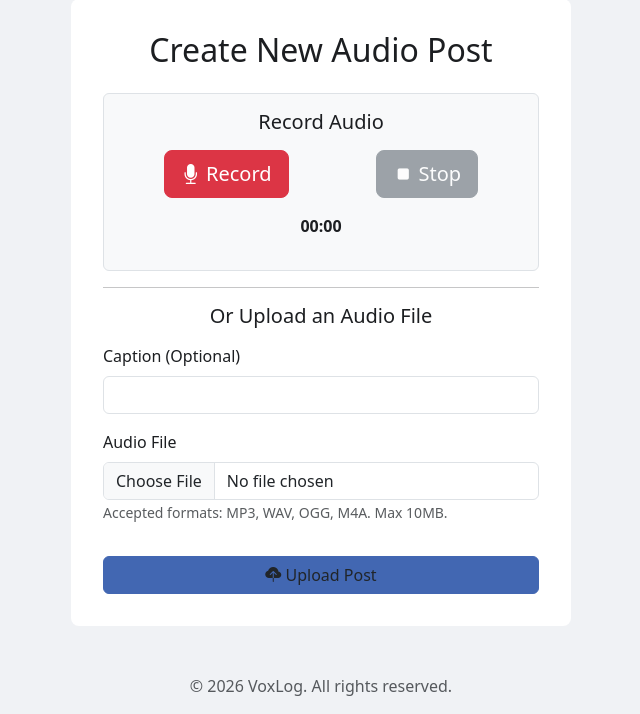
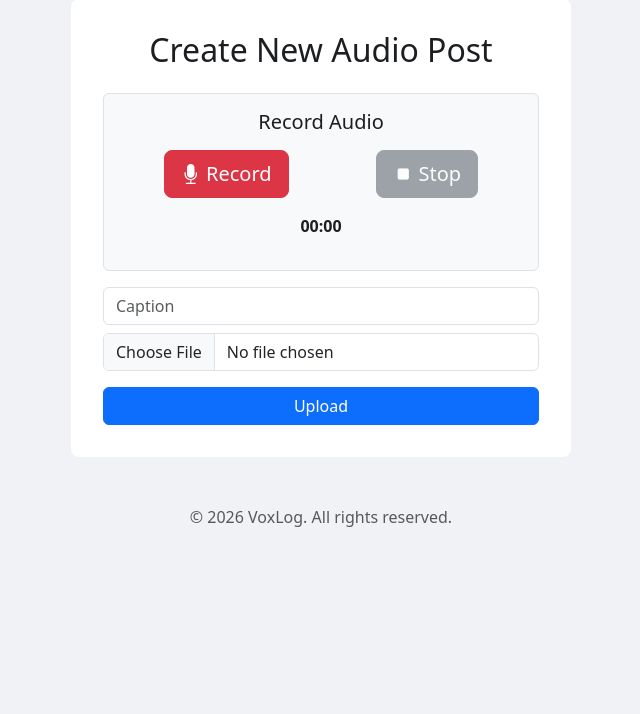
Before and after one commit to svr30/Voxlog-web, a Django app: page /add-post/ in a window 1280 px wide. Shown: the part 103-817 px from the top of the page, without its empty margins (319-959 px from the left). After the commit the page ends 630 px from the top, so only its background shows below. Run offline with Django 3.2, Linux system fonts and the light colour scheme; the visitor is signed in with stand-in values (Sample User, id 1).

Commit message:
Update add_post.html

```diff
--- a/templates/add_post.html
+++ b/templates/add_post.html
@@ -1,19 +1,5 @@
 {% extends 'base.html' %}
 {% block title %}Add New Post - VoxLog{% endblock %}
-
-{% block extra_head %}
-<style>
-    #recordButton.recording, #stopButton.recording {
-        animation: pulse 1.5s infinite;
-    }
-    @keyframes pulse {
-        0% { box-shadow: 0 0 0 0 rgba(220, 53, 69, 0.7); }
-        70% { box-shadow: 0 0 0 10px rgba(220, 53, 69, 0); }
-        100% { box-shadow: 0 0 0 0 rgba(220, 53, 69, 0); }
-    }
-    #audioPlayback { margin-top: 1rem; }
-</style>
-{% endblock %}
 
 {% block content %}
 <div class="form-container">
@@ -24,53 +10,41 @@
     <div class="mb-3 p-3 border rounded bg-light">
         <h5 class="text-center">Record Audio</h5>
 
-        <div class="d-flex justify-content-around align-items-center my-3">
+        <div class="d-flex justify-content-around my-3">
 
-            <!-- ✅ FIXED BUTTON -->
+            <!-- ✅ RECORD BUTTON -->
             <button id="recordButton" class="btn btn-danger btn-lg">
                 <i class="bi bi-mic-fill"></i> Record
             </button>
 
+            <!-- ✅ STOP BUTTON -->
             <button id="stopButton" class="btn btn-secondary btn-lg" disabled>
                 <i class="bi bi-stop-fill"></i> Stop
             </button>
 
         </div>
 
-        <div id="timer" class="text-center fw-bold mb-2">00:00</div>
+        <div id="timer" class="text-center fw-bold">00:00</div>
 
-        <div id="audioPlaybackContainer" class="text-center" style="display:none;">
+        <div id="audioPlaybackContainer" style="display:none;">
             <audio id="audioPlayback" controls></audio>
-            <button id="useRecordingButton" class="btn btn-sm btn-success mt-2">
+            <button id="useRecordingButton" class="btn btn-success mt-2">
                 Use this recording
             </button>
         </div>
 
-        <p id="recordingStatus" class="text-center text-muted mt-2"></p>
+        <p id="recordingStatus" class="text-center text-muted"></p>
     </div>
 
-    <hr>
-
-    <h5 class="text-center my-3">Or Upload an Audio File</h5>
-
-    <form method="post" action="{% url 'add_post' %}" enctype="multipart/form-data">
+    <form method="post" enctype="multipart/form-data">
         {% csrf_token %}
 
-        <div class="mb-3">
-            <label for="caption" class="form-label">Caption (Optional)</label>
-            <input type="text" class="form-control" id="caption" name="caption" value="{{ caption }}">
-        </div>
+        <input type="text" name="caption" class="form-control mb-2" placeholder="Caption">
 
-        <div class="mb-3">
-            <label for="audio_file" class="form-label">Audio File</label>
-            <input type="file" class="form-control" id="audio_file" name="audio_file" accept="audio/*">
-            <small class="form-text text-muted">
-                Accepted formats: MP3, WAV, OGG, M4A. Max 10MB.
-            </small>
-        </div>
+        <input type="file" id="audio_file" name="audio_file" class="form-control">
 
-        <button type="submit" class="btn btn-primary-custom w-100 mt-3">
-            <i class="bi bi-cloud-upload-fill"></i> Upload Post
+        <button type="submit" class="btn btn-primary mt-3 w-100">
+            Upload
         </button>
     </form>
 </div>
@@ -78,5 +52,5 @@
 
 {% block extra_scripts %}
 {% load static %}
-<script src="{% static 'recorder.js' %}"></script>
+<script src="{% static 'app/js/recorder.js' %}"></script>
 {% endblock %}
```
